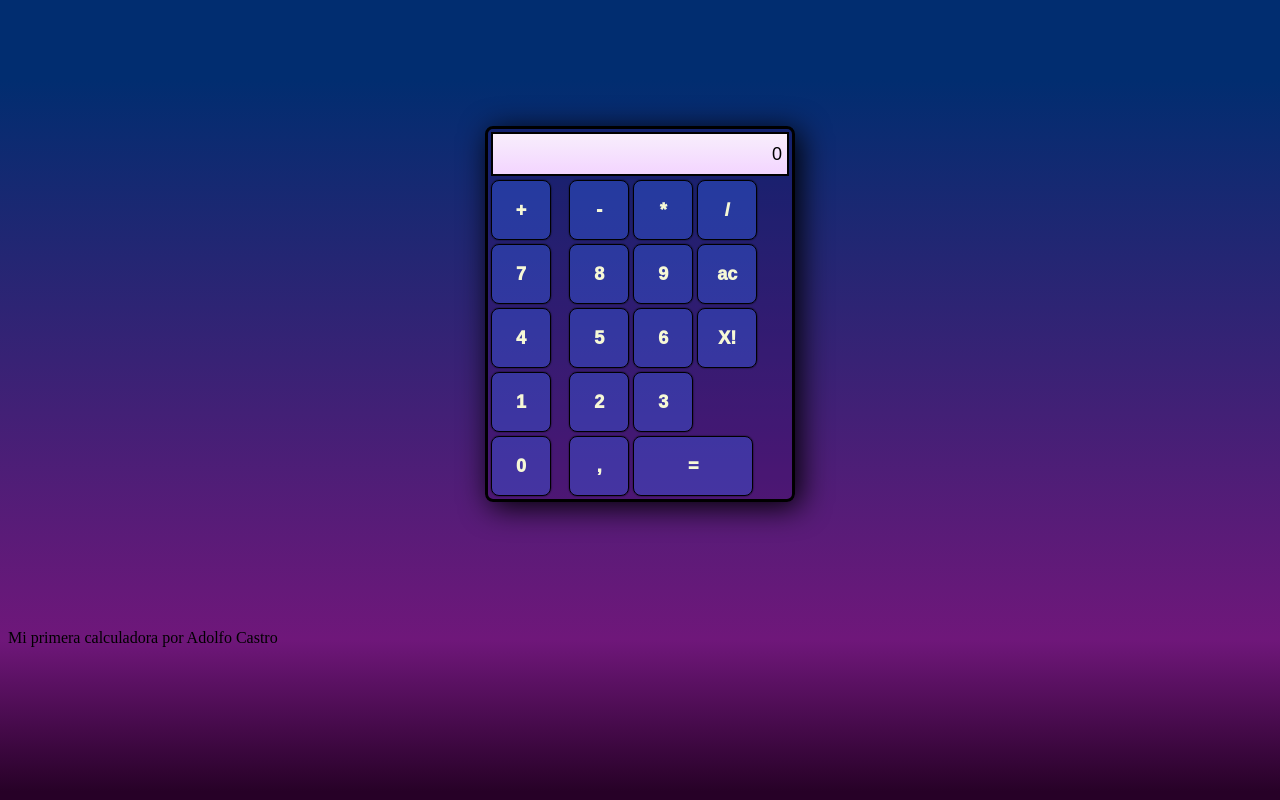
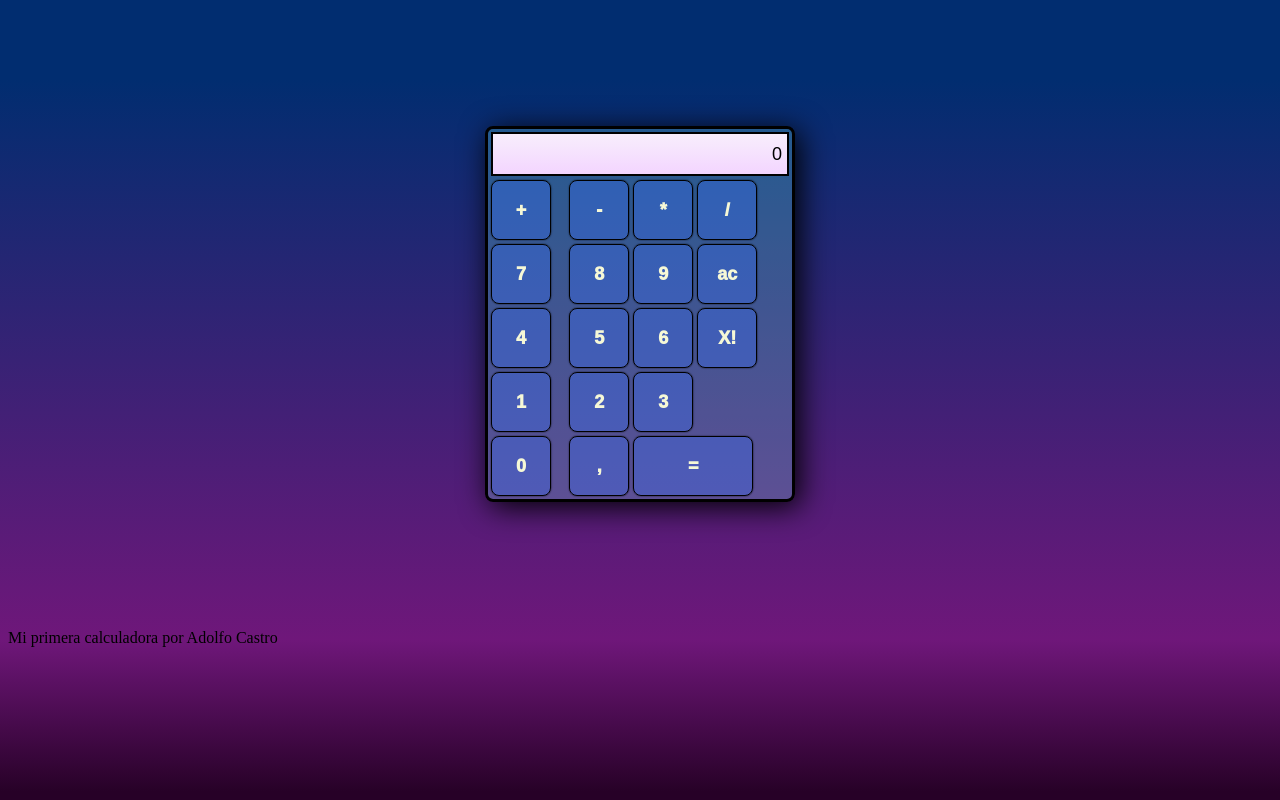
Before and after one commit to Meldavi/mi_primera_calc, a plain HTML site: page calculadora_eventos.html in a window 1280 px wide. Drawn offline with Linux system fonts and the light colour scheme.

Commit message:
Cambio en transparencias

```diff
--- a/estilo_calculadora.css
+++ b/estilo_calculadora.css
@@ -36,7 +36,7 @@ table{
 	margin:auto;
 	margin-top:10%;
 	/*background-image:linear-gradient(#ebd5ffbd ,#9380ffbd );*/
-	background: #37016934;
+	background: #81fdf73a;
 }
 
 tr{
```
